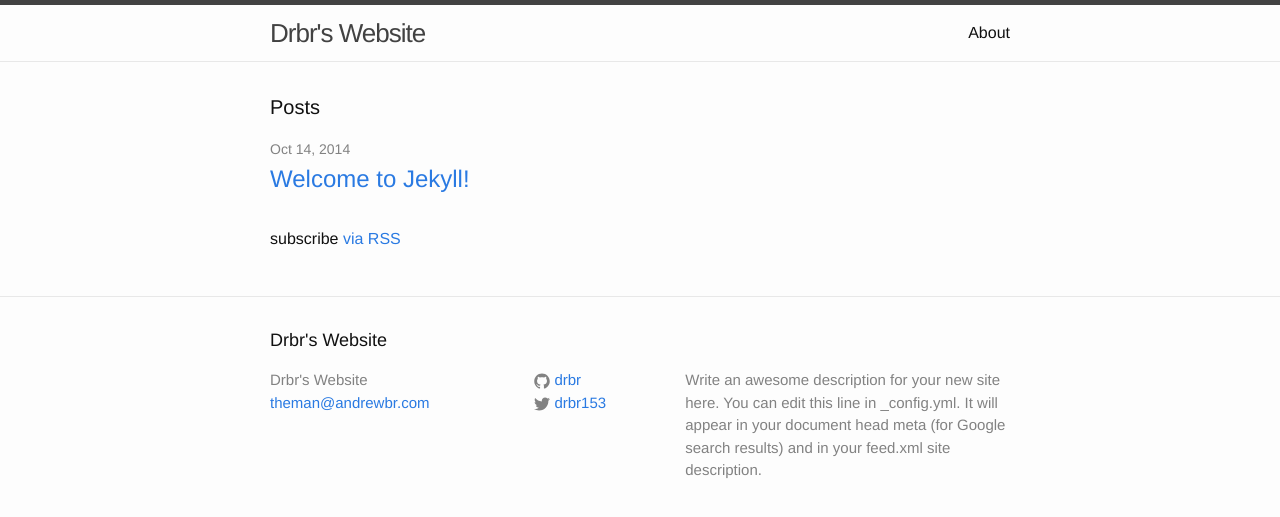
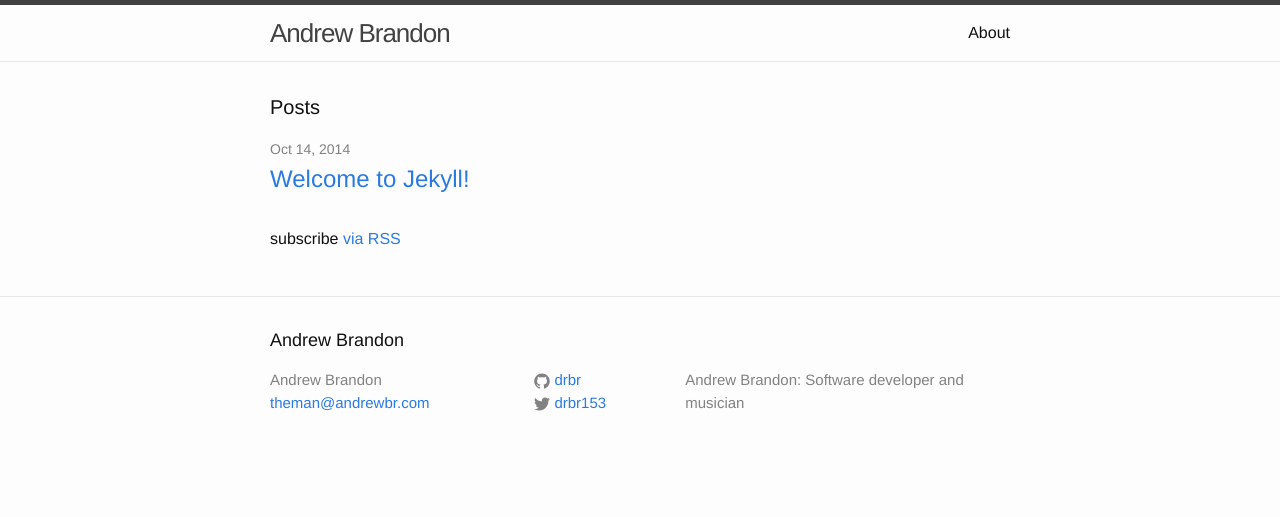
Before and after one commit to drbr/drbr.github.io, a Jekyll site: the page built from index.html, in a window 1280 px wide. Shown: the top 517 px of the page. Built offline with Jekyll 4.4.1, drawn with Linux system fonts in a browser that asks for light colours.

Commit message:
Reörder some stuff in _config.yml

```diff
--- a/_config.yml
+++ b/_config.yml
@@ -1,12 +1,13 @@
+url: "http://www.andrewbr.com" # the base hostname & protocol for your site
 baseurl: "" # the subpath of your site, e.g. /blog/
-description: > # this means to ignore newlines until "baseurl:"
-  Write an awesome description for your new site here. You can edit this
-  line in _config.yml. It will appear in your document head meta (for
-  Google search results) and in your feed.xml site description.
+
+title: Andrew Brandon
+description: >
+  Andrew Brandon: Software developer and musician
+
 email: theman@andrewbr.com
 github_username:  drbr
+twitter_username: drbr153
+
 markdown: kramdown
 timezone: America/Los_Angeles
-title: Drbr's Website
-twitter_username: drbr153
-url: "http://www.andrewbr.com" # the base hostname & protocol for your site
```
Also changed, not shown: 1 other file.
